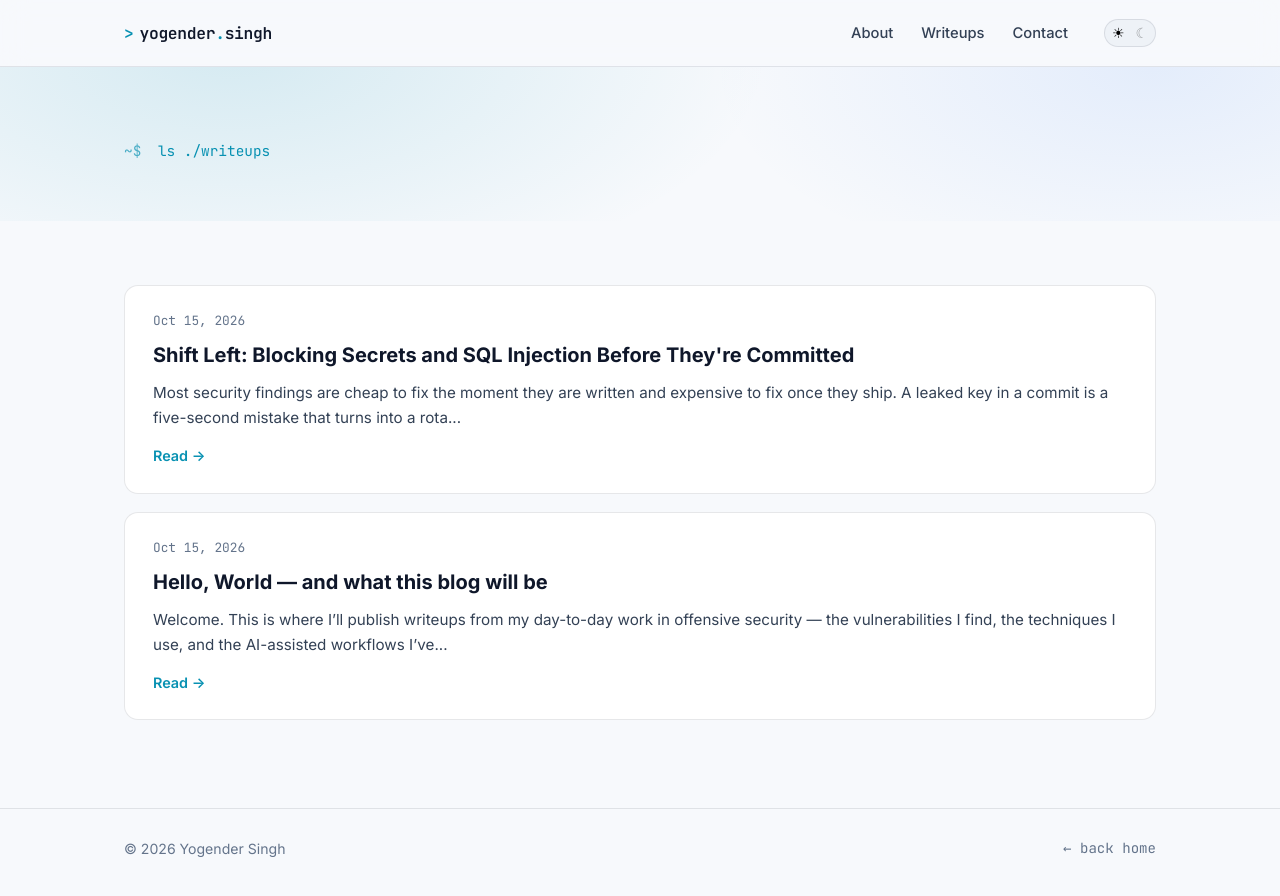
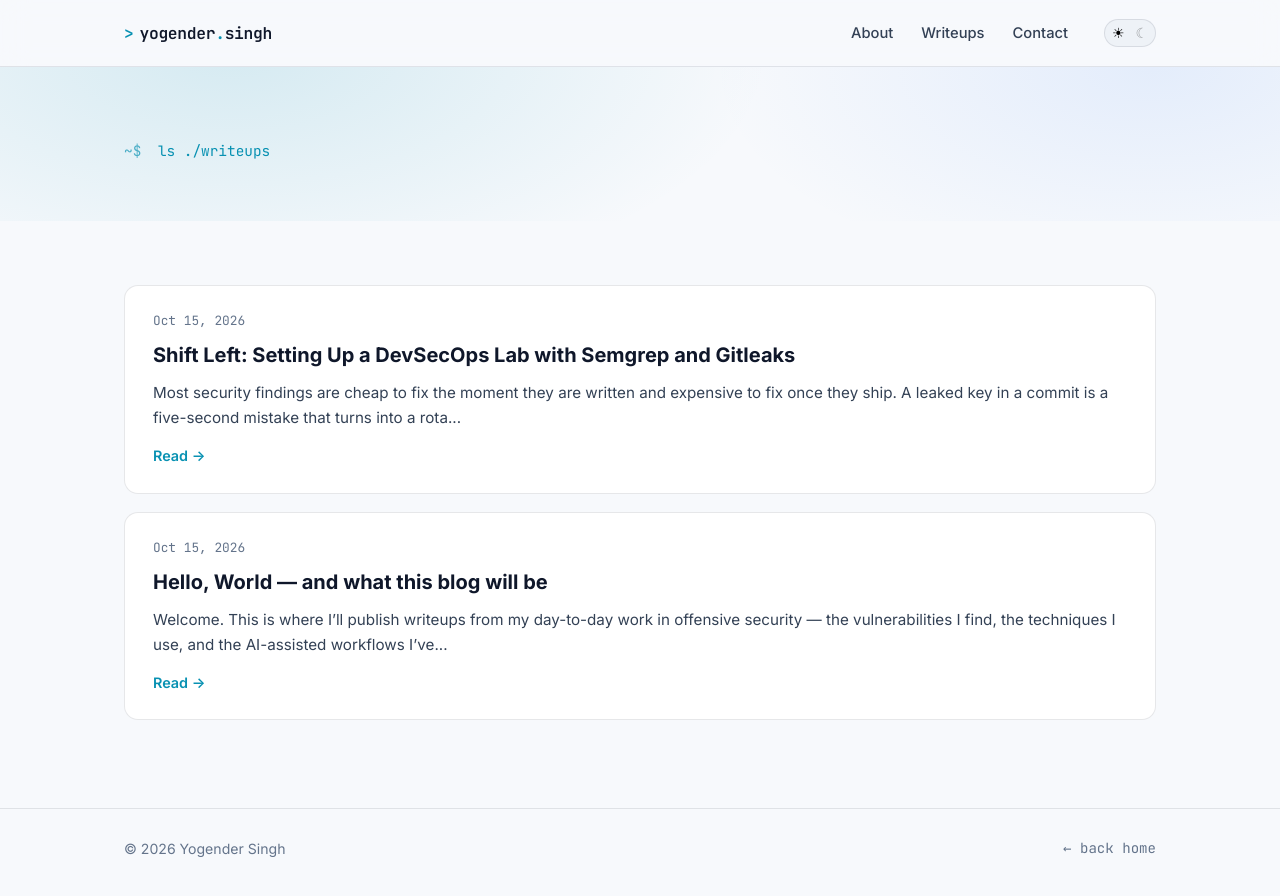
Before and after one commit to theyoge/theyoge.github.io, a Jekyll site: the page built from writeups.html, in a window 1280 px wide. Shown: the top 896 px of the page. Built offline with Jekyll 4.4.1, drawn with Linux system fonts in a browser that asks for light colours; some of the changed lines change nothing that is shown.

Commit message:
Reframe writeup as DevSecOps lab setup; improve code block contrast

````diff
--- /dev/null
+++ b/_posts/2026-10-15-shift-left-devsecops-lab.md
@@ -0,0 +1,187 @@
+---
+layout: post
+title: "Shift Left: Setting Up a DevSecOps Lab with Semgrep and Gitleaks"
+date: 2026-10-15 12:00:00 +0530
+categories: [devsecops]
+tags: [devsecops, semgrep, gitleaks, pre-commit, sast, secrets]
+description: "A hands-on guide to a local DevSecOps lab: pre-commit hooks that run Gitleaks and Semgrep on every git commit, using OWASP Juice Shop as the target."
+---
+
+Most security findings are cheap to fix the moment they are written and expensive to
+fix once they ship. A leaked key in a commit is a five-second mistake that turns into
+a rotation incident. An injectable query is a one-line shortcut that becomes a
+production vulnerability. Both are usually caught far too late — if at all — because
+the scanner only runs after the code is merged.
+
+This post is about the first piece of a **shift-left DevSecOps lab**: a local gate
+that runs on every `git commit`, using [Gitleaks](https://github.com/gitleaks/gitleaks)
+for secrets and [Semgrep](https://semgrep.dev) for static analysis, wired together with
+[pre-commit](https://pre-commit.com). It is the setup I use to practice on
+[OWASP Juice Shop](https://github.com/juice-shop/juice-shop).
+
+## Why a local lab, and why commit-time?
+
+The cheapest bug is the one that never leaves your laptop. A commit hook gives you the
+fastest possible feedback loop:
+
+- The developer still has the file open in the editor, so the fix is trivial.
+- Nothing enters CI, so you are not waiting on a pipeline to tell you about a typo.
+- Secrets never leave the workstation. Once a token is pushed it is compromised, even
+  if you force-push it away — it lives on in forks and the reflog.
+
+The rule of thumb: block locally what you can, and keep CI as the guarantee for what
+you cannot (cross-file dataflow, dependency CVEs, container layers).
+
+## The target
+
+[OWASP Juice Shop](https://github.com/juice-shop/juice-shop) is an intentionally
+insecure web app — perfect for a lab, because the findings are real and deliberate. It
+uses TypeScript, Express, Sequelize, and Angular, and ships with the classic
+vulnerabilities in plain sight. We will point our scanner at it and watch it work.
+
+## The tools
+
+| Tool | Role | Why |
+| --- | --- | --- |
+| pre-commit | Orchestration | Manages hook versions and builds an isolated environment per tool |
+| Gitleaks | Secrets scanning | Regex + entropy detection, with allowlists |
+| Semgrep | SAST | Pattern- and dataflow-based analysis, extensible with custom rules |
+
+## Step 1 — Install the tools
+
+Install `pre-commit` and `semgrep` with `pipx` so they live in isolated environments:
+
+```bash
+pipx install pre-commit
+pipx install semgrep
+```
+
+Install `Gitleaks` from its release (or build it with Go):
+
+```bash
+# via Go
+go install github.com/zricethezav/gitleaks/v8@latest
+
+# or grab the release binary
+curl -sSL https://github.com/gitleaks/gitleaks/releases/latest/download/gitleaks_linux_x64.tar.gz \
+  | tar -xz -C /usr/local/bin gitleaks
+```
+
+Confirm everything is on your `PATH`:
+
+```bash
+gitleaks version
+semgrep --version
+pre-commit --version
+```
+
+## Step 2 — Write the gate config
+
+`pre-commit` reads a single version-controlled file. Each hook is pinned to a release
+so the results are reproducible, and the tool environments are built once and cached.
+
+```yaml
+repos:
+  - repo: https://github.com/gitleaks/gitleaks
+    rev: v8.30.1
+    hooks:
+      - id: gitleaks
+        args: ["--config", ".gitleaks.toml"]
+
+  - repo: https://github.com/semgrep/semgrep
+    rev: v1.180.0
+    hooks:
+      - id: semgrep
+        args:
+          - "--config=auto"
+          - "--severity=ERROR"
+          - "--error"
+```
+
+Two details worth calling out:
+
+- `Gitleaks` scans the **staged** changes, so it checks exactly what the commit will
+  contain.
+- `Semgrep` is capped at `--severity=ERROR` and `--error`, so only high-severity
+  findings fail the build. Warning-level noise is reported but does not block anyone.
+
+## Step 3 — Install the hook
+
+```bash
+pre-commit install
+```
+
+From now on the gate runs automatically on every commit. To run it on demand across
+the whole repo:
+
+```bash
+pre-commit run --all-files
+```
+
+## Step 4 — Prove it blocks
+
+The only way to trust a gate is to watch it stop something. Stage a fake token:
+
+```bash
+printf 'GITHUB_TOKEN="ghp_zJ4Q2W7X9PLM3NRTpvK8sD1fG6hB0cXab12cd"\n' > test-secret.env
+git add test-secret.env
+git commit -m "oops"
+```
+
+Gitleaks flags the `github-pat` pattern and the commit is **aborted** with a non-zero
+exit code. Delete the file, rotate the credential, retry — and the gate passes. That
+failure is the feature.
+
+## Step 5 — Add a custom Semgrep rule
+
+Off-the-shelf rulesets are good, but writing your own is where SAST clicks. Every
+injection detector is really a **source → sink → sanitizer** model: where untrusted
+data enters, the dangerous operation, and whatever makes the data safe.
+
+```yaml
+rules:
+  - id: sqli-string-built-query
+    languages: [typescript, javascript]
+    severity: ERROR
+    message: SQL query built with string interpolation. Use parameterized queries.
+    patterns:
+      - pattern-either:
+          - pattern: $DB.query(`...${$INPUT}...`, ...)
+          - pattern: $DB.query("..." + $INPUT + "...", ...)
+    metadata:
+      cwe: "CWE-89: SQL Injection"
+```
+
+In Semgrep's pattern language `$X` matches any single expression and `...` matches any
+sequence, so a template literal containing an interpolation inside a `query(...)` call
+is flagged regardless of what the database object is named.
+
+## Keeping the gate trustworthy
+
+A gate that cries wolf gets disabled. Two levers keep it useful:
+
+- **Scope it.** Allowlist test fixtures in the secrets config and exclude test data
+  and the intentionally-vulnerable challenge snippets from Semgrep, so real code stays
+  loud and scaffolding stays quiet.
+- **Severity-gate the hook.** Only `ERROR` fails the commit. Everything else is
+  informative, so nobody learns to reflexively type `--no-verify`.
+
+When a true positive appears, the workflow is always the same: read the rule ID and
+location, fix the code, rotate anything already exposed, and only then decide whether
+a legitimate exception belongs in an allowlist — never a broad one.
+
+## What I took away
+
+- **Detection belongs as close to the author as possible.** The cheapest bug is the one
+  that never leaves the laptop.
+- **Secrets and injection are different detectors with different logic.** Entropy and
+  regex for one; source/sink dataflow for the other.
+- **Custom rules force you to understand the bug class.** Writing the rule taught me
+  more about injection than reading ten advisories.
+- **A gate must be fast and quiet to survive.** Pin versions, isolate environments,
+  gate on severity, and triage false positives instead of disabling the hook.
+
+Next up in the lab: carrying the same checks into CI so nothing that bypasses the local
+hook slips through, then adding dependency (SCA) and container scanning.
+
+— Yogender
--- a/_posts/2026-10-15-shift-left-secrets-and-sast.md
+++ /dev/null
@@ -1,213 +0,0 @@
----
-layout: post
-title: "Shift Left: Blocking Secrets and SQL Injection Before They're Committed"
-date: 2026-10-15 12:00:00 +0530
-categories: [devsecops]
-tags: [devsecops, semgrep, gitleaks, pre-commit, sast, secrets]
-description: "Wiring gitleaks and Semgrep into a pre-commit gate, then writing a custom rule to catch SQL injection in OWASP Juice Shop."
----
-
-Most security findings are cheap to fix the moment they are written and expensive to
-fix once they ship. A leaked key in a commit is a five-second mistake that turns into
-a rotation incident. An injectable query is a one-line shortcut that becomes a
-production vulnerability. Both are caught far too late — if at all — because the
-scanner only runs after the code is merged.
-
-This is a writeup of a small project I put together to move detection to the left:
-a **local gate that runs on every `git commit`**, backed by two tools that cover the
-two most common classes of bug I care about — **hardcoded secrets** and **injection**
-— plus the one custom rule I wrote to make it useful.
-
-## Why commit-time?
-
-CI scanners are the safety net; a commit hook is the front door. The advantages are
-practical, not philosophical:
-
-- **Fastest possible feedback.** The developer still has the file open in the editor.
-- **The fix is trivial while the change is in flight.** No branch rebuild, no pipeline
-  wait, no context switch.
-- **Secrets never leave the workstation.** Once a token is pushed, it is compromised,
-  even if you force-push it away — it lives in the reflog, in forks, and in GitHub's
-  object store until it is garbage-collected.
-
-The rule of thumb: block locally what you can, and keep CI as the guarantee for the
-things you cannot (cross-file taint, dependency CVEs, container layers).
-
-## The target
-
-[OWASP Juice Shop](https://github.com/juice-shop/juice-shop) is an intentionally
-insecure web app — perfect for tuning detectors, because the findings are real and
-deliberate. It uses TypeScript, Express, Sequelize, and Angular, and ships with the
-classic vulnerabilities in plain sight. Two in particular anchor this writeup:
-
-```ts
-// routes/login.ts — string-built SQL
-models.sequelize.query(
-  `SELECT * FROM Users WHERE email = '${req.body.email || ''}' AND password = '${security.hash(req.body.password || '')}' AND deletedAt IS NULL`,
-  { model: UserModel, plain: true }
-)
-```
-
-```ts
-// routes/search.ts — user input into a LIKE clause
-let criteria: any = req.query.q ?? ''
-models.sequelize.query(
-  `SELECT * FROM Products WHERE ((name LIKE '%${criteria}%' OR description LIKE '%${criteria}%') AND deletedAt IS NULL) ORDER BY name`
-)
-```
-
-## The stack
-
-| Tool | Role | Why |
-| --- | --- | --- |
-| [pre-commit](https://pre-commit.com) | Orchestration | Manages hook versions and creates an isolated environment per tool |
-| [gitleaks](https://github.com/gitleaks/gitleaks) | Secrets scanning | Regex + entropy detection, with allowlists |
-| [Semgrep](https://semgrep.dev) | SAST | Pattern- and dataflow-based static analysis, extensible with custom rules |
-
-## Wiring the gate
-
-`pre-commit` reads a single version-controlled file. Each hook is pinned to a release
-so results are reproducible, and the tool environments are built once and cached.
-
-```yaml
-repos:
-  - repo: https://github.com/gitleaks/gitleaks
-    rev: v8.30.1
-    hooks:
-      - id: gitleaks
-        args: ["--config", ".gitleaks.toml"]
-
-  - repo: https://github.com/semgrep/semgrep
-    rev: v1.180.0
-    hooks:
-      - id: semgrep
-        args:
-          - "--config=auto"
-          - "--severity=ERROR"
-          - "--error"
-```
-
-Two details worth calling out:
-
-- `gitleaks` scans the **staged** changes (`--staged`), so it checks exactly what the
-  commit will contain.
-- `semgrep` is capped at `--severity=ERROR` and `--error`, so only *high*-severity
-  findings fail the commit. Warning-level noise is reported but does not block anyone.
-
-Install it once:
-
-```bash
-pre-commit install
-```
-
-The hook now runs automatically. To prove it actually blocks, stage a fake token:
-
-```bash
-printf 'GITHUB_TOKEN="ghp_zJ4Q2W7X9PLM3NRTpvK8sD1fG6hB0cXab12cd"\n' > test-secret.env
-git add test-secret.env
-git commit -m "oops"
-```
-
-gitleaks flags the `github-pat` pattern and the commit is **aborted** with a non-zero
-exit code. Delete the file, rotate the credential, retry — and the gate passes. That
-failure is the feature.
-
-## A custom rule for SQL injection
-
-Off-the-shelf rulesets are good, but writing your own is where SAST clicks. Every
-injection detector is really a **source → sink → sanitizer** model:
-
-- **Source** — where untrusted data enters (`req.query`, `req.body`, `req.params`).
-- **Sink** — the dangerous operation (a raw SQL `query`).
-- **Sanitizer** — anything that makes the data safe (parameter binding, escaping).
-
-### Approach 1 — pattern matching (syntactic)
-
-The cheapest detector looks for the *shape* of the bug: a SQL string built with
-interpolation or concatenation.
-
-```yaml
-rules:
-  - id: sqli-string-built-query
-    languages: [typescript, javascript]
-    severity: ERROR
-    message: >-
-      SQL query built with string interpolation/concatenation. Use parameterized
-      queries instead.
-    patterns:
-      - pattern-either:
-          - pattern: $DB.query(`...${$INPUT}...`, ...)
-          - pattern: $DB.query("..." + $INPUT + "...", ...)
-          - pattern: $DB.query('...' + $INPUT + '...', ...)
-    metadata:
-      cwe: "CWE-89: SQL Injection"
-      owasp: "A03:2021 - Injection"
-```
-
-In Semgrep's pattern language, `$X` is a metavariable matching any single expression
-and `...` matches any sequence. So `$DB.query(`...${$INPUT}...`)` matches *any* method
-named `query` on *any* object whose argument is a template literal containing an
-interpolation. It flags both Juice Shop sinks above, and correctly ignores the
-parameter-free `query('SELECT sql FROM sqlite_master')` two lines later.
-
-### Approach 2 — taint mode (dataflow)
-
-Patterns don't know whether the interpolated value is *actually* user input. Taint
-mode does, because it tracks data from source to sink and stops at sanitizers:
-
-```yaml
-rules:
-  - id: sqli-taint
-    languages: [typescript]
-    severity: ERROR
-    message: User-controlled input reaches a raw SQL query.
-    mode: taint
-    pattern-sources:
-      - pattern: req.query.$P
-      - pattern: req.body.$P
-      - pattern: req.params.$P
-    pattern-sinks:
-      - pattern: $DB.query($QUERY, ...)
-    pattern-sanitizers:
-      - pattern: $DB.escape(...)
-    metadata:
-      cwe: "CWE-89: SQL Injection"
-```
-
-Because taint follows intermediate variables, this catches the `search.ts` case where
-`criteria` is assigned from `req.query.q` and only later interpolated. The important
-limitation to know: **Semgrep OSS taint analysis is intra-procedural** — it tracks data
-within a single function. Send the value through a helper in another file and it will
-not follow. That is exactly why a cheap pattern rule is worth keeping in the toolbox
-alongside the precise one.
-
-## Triage, and keeping the gate trustworthy
-
-A gate that cries wolf gets disabled. Two levers keep it useful:
-
-- **Scope it.** The secrets allowlist ignores fixtures and specs; the Semgrep ignore
-  file skips test data and the intentionally vulnerable challenge snippets, so real
-  code stays loud and test scaffolding stays quiet.
-- **Severity-gate the hook.** Only `ERROR` fails the commit. Everything else is
-  informative, so the team never learns to reflexively type `--no-verify`.
-
-When a true positive appears, the workflow is the same every time: read the rule ID
-and location, fix the code (parameterize the query, move the secret to a vault),
-rotate anything already exposed, and only then decide whether a legitimate exception
-belongs in an allowlist — never a broad one.
-
-## What I took away
-
-- **Detection belongs as close to the author as possible.** The cheapest bug is the
-  one that never leaves the laptop.
-- **Secrets and injection are different detectors with different logic.** Entropy and
-  regex for one; source/sink dataflow for the other.
-- **Custom rules force you to understand the bug class.** Writing the SQLi rule taught
-  me more about injection than reading ten advisories.
-- **A gate must be fast and quiet to survive.** Pin versions, isolate environments,
-  gate on severity, and triage false positives instead of disabling the hook.
-
-Next up: carrying these same checks into CI so nothing that bypasses the local hook
-slips through, and extending the rule pack to API and template-injection sinks.
-
-— Yogender
--- a/assets/css/style.css
+++ b/assets/css/style.css
@@ -500,19 +500,35 @@
   color: var(--accent);
 }
 .post-body pre {
-  background: #0b1020;
+  background: #0d1526;
   border: 1px solid var(--border);
+  border-left: 3px solid var(--accent);
   border-radius: var(--radius-sm);
-  padding: 18px;
+  padding: 18px 20px;
   overflow-x: auto;
-  margin-bottom: 18px;
+  margin-bottom: 20px;
+  font-size: 0.9rem;
+  line-height: 1.7;
 }
 .post-body pre code {
   background: none;
   border: none;
   padding: 0;
-  color: var(--text-soft);
+  color: #dbe6f7;
 }
+/* Rouge syntax highlighting — readable on the dark terminal background */
+.post-body pre .c,  .post-body pre .c1, .post-body pre .cm,
+.post-body pre .cd { color: #8b97ab; font-style: italic; }
+.post-body pre .s,  .post-body pre .s1, .post-body pre .s2,
+.post-body pre .sb, .post-body pre .sd { color: #7ee787; }
+.post-body pre .k,  .post-body pre .kd, .post-body pre .kn,
+.post-body pre .kc, .post-body pre .kr { color: #d2a8ff; }
+.post-body pre .na, .post-body pre .nt { color: #79c0ff; }
+.post-body pre .nf, .post-body pre .nd, .post-body pre .nb { color: #82aaff; }
+.post-body pre .mi, .post-body pre .mf, .post-body pre .m,
+.post-body pre .mh { color: #ffab70; }
+.post-body pre .pi, .post-body pre .p,  .post-body pre .o,
+.post-body pre .ow { color: #9aa7bd; }
 .post-body blockquote {
   border-left: 3px solid var(--accent);
   padding-left: 16px;
````
